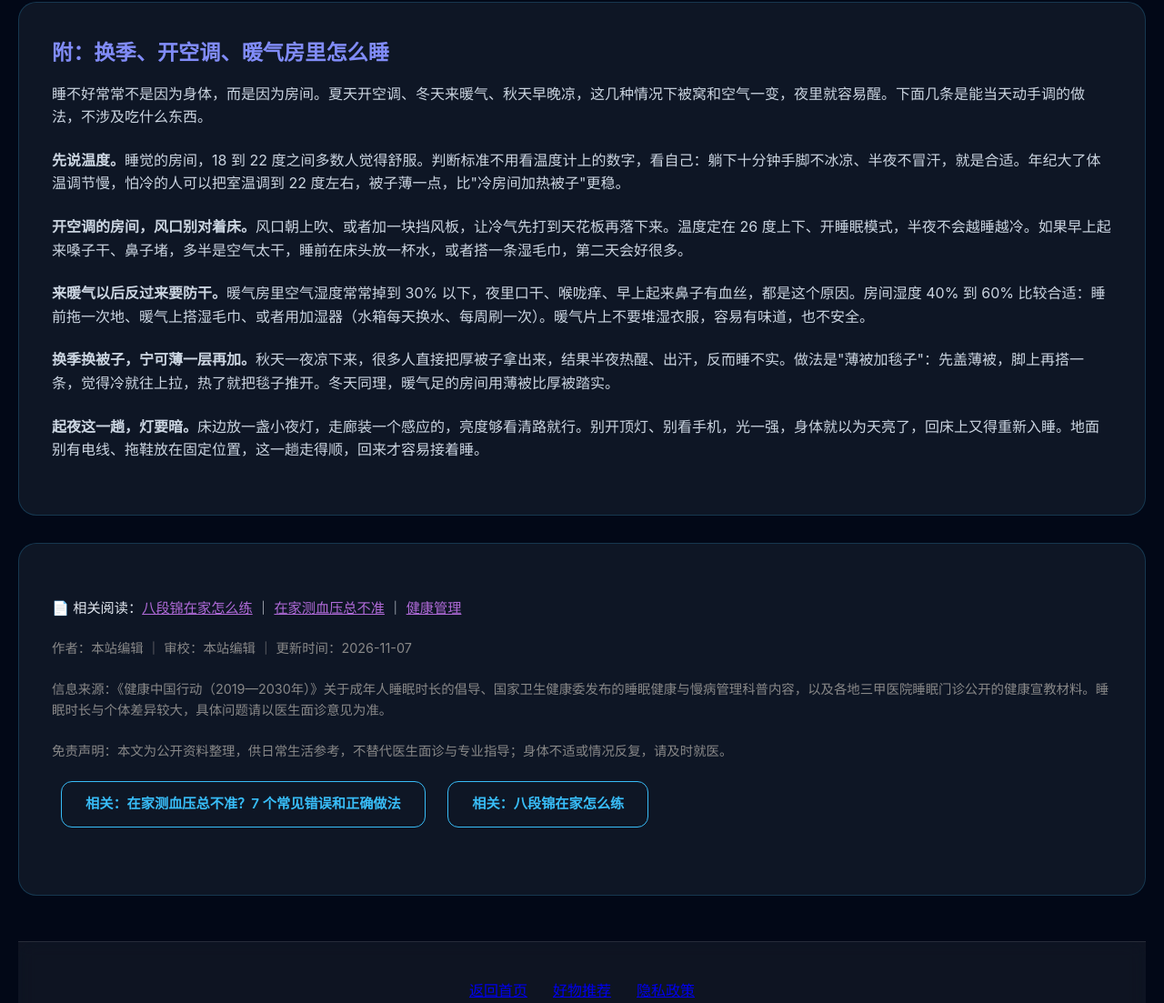
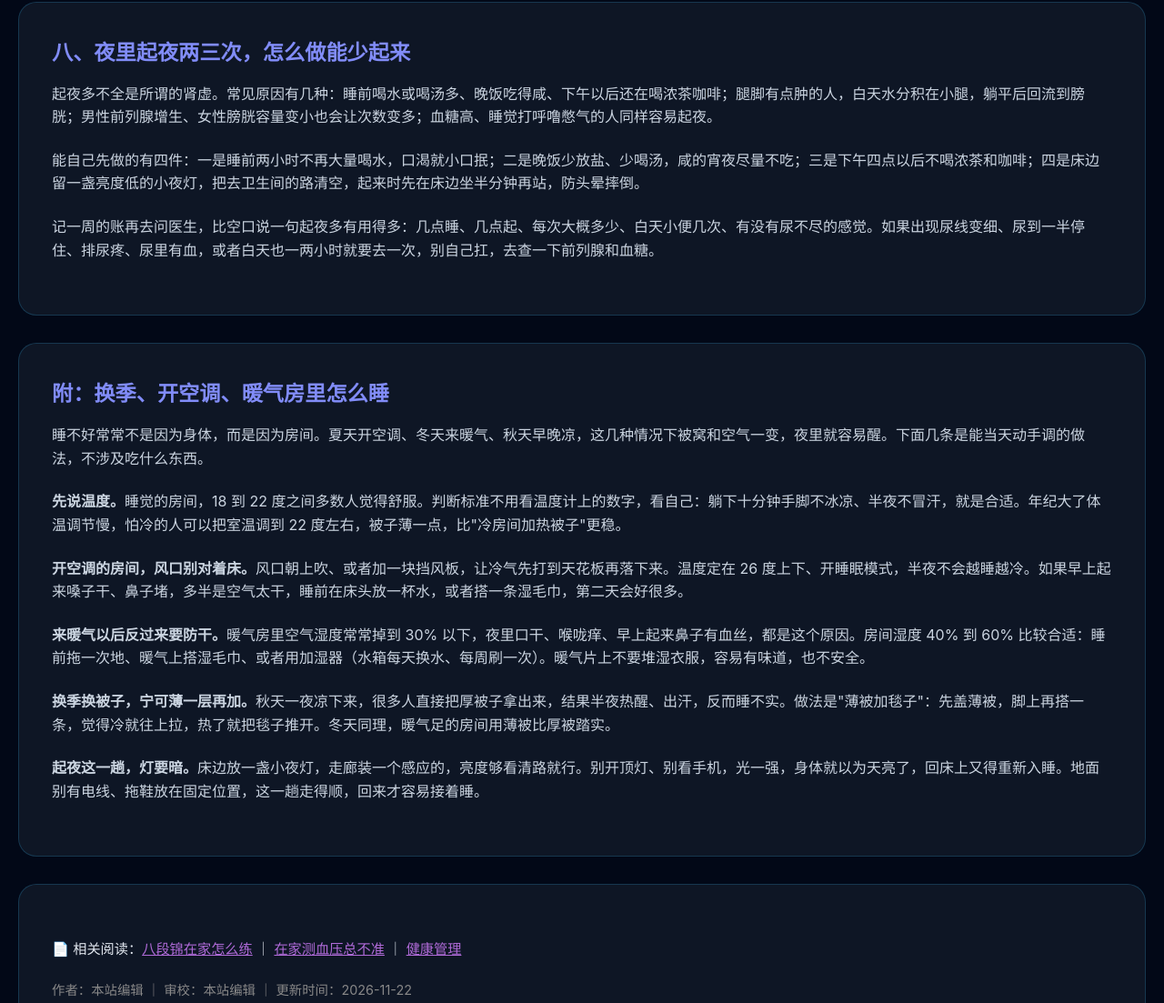
Before and after one commit to anruijie749-alt/anruijie749-alt.github.io, a plain HTML site: page article10.html in a window 1280 px wide. Shown: the part 4130-5233 px from the top of the page at 91% size. Drawn offline with nearby package versions, Linux system fonts and the light colour scheme.

Commit message:
2026-11-22 巡检：补齐 11-21 未上线的 8 页内容小节 + article10/11/12 停更补厚 + sitemap lastmod

```diff
--- a/article10.html
+++ b/article10.html
@@ -212,7 +212,14 @@
             <p class="card-desc"><strong>Q：半夜醒了要不要看手机？</strong><br>最好不要。看时间会让你开始算"还能睡几个小时"，看手机的光又会让身体以为是白天。醒了就安静躺着，或者起身听点收音机。</p>
         </section>
 
-                <section class="card">
+                        <section class="card">
+            <h2 class="card-title" id="n10">八、夜里起夜两三次，怎么做能少起来</h2>
+            <p class="card-desc">起夜多不全是所谓的肾虚。常见原因有几种：睡前喝水或喝汤多、晚饭吃得咸、下午以后还在喝浓茶咖啡；腿脚有点肿的人，白天水分积在小腿，躺平后回流到膀胱；男性前列腺增生、女性膀胱容量变小也会让次数变多；血糖高、睡觉打呼噜憋气的人同样容易起夜。</p>
+            <p class="card-desc">能自己先做的有四件：一是睡前两小时不再大量喝水，口渴就小口抿；二是晚饭少放盐、少喝汤，咸的宵夜尽量不吃；三是下午四点以后不喝浓茶和咖啡；四是床边留一盏亮度低的小夜灯，把去卫生间的路清空，起来时先在床边坐半分钟再站，防头晕摔倒。</p>
+            <p class="card-desc">记一周的账再去问医生，比空口说一句起夜多有用得多：几点睡、几点起、每次大概多少、白天小便几次、有没有尿不尽的感觉。如果出现尿线变细、尿到一半停住、排尿疼、尿里有血，或者白天也一两小时就要去一次，别自己扛，去查一下前列腺和血糖。</p>
+        </section>
+
+<section class="card">
             <h2 class="card-title" id="n9">附：换季、开空调、暖气房里怎么睡</h2>
             <p class="card-desc">睡不好常常不是因为身体，而是因为房间。夏天开空调、冬天来暖气、秋天早晚凉，这几种情况下被窝和空气一变，夜里就容易醒。下面几条是能当天动手调的做法，不涉及吃什么东西。</p>
             <p class="card-desc"><strong>先说温度。</strong>睡觉的房间，18 到 22 度之间多数人觉得舒服。判断标准不用看温度计上的数字，看自己：躺下十分钟手脚不冰凉、半夜不冒汗，就是合适。年纪大了体温调节慢，怕冷的人可以把室温调到 22 度左右，被子薄一点，比"冷房间加热被子"更稳。</p>
@@ -226,7 +233,7 @@
                     <p style="margin-top:18px;line-height:2.2;font-size:0.95rem;">
             📄 相关阅读：<a href="article11.html" style="color:#b06bd9;font-weight:400;text-decoration:underline;">八段锦在家怎么练</a> ｜ <a href="article7.html" style="color:#b06bd9;font-weight:400;text-decoration:underline;">在家测血压总不准</a> ｜ <a href="health.html" style="color:#b06bd9;font-weight:400;text-decoration:underline;">健康管理</a>
         </p>
-<p class="card-desc" style="font-size:0.9rem;color:#888;">作者：本站编辑 ｜ 审校：本站编辑 ｜ 更新时间：2026-11-07</p>
+<p class="card-desc" style="font-size:0.9rem;color:#888;">作者：本站编辑 ｜ 审校：本站编辑 ｜ 更新时间：2026-11-22</p>
             <p class="card-desc" style="font-size:0.9rem;color:#888;">信息来源：《健康中国行动（2019—2030年）》关于成年人睡眠时长的倡导、国家卫生健康委发布的睡眠健康与慢病管理科普内容，以及各地三甲医院睡眠门诊公开的健康宣教材料。睡眠时长与个体差异较大，具体问题请以医生面诊意见为准。</p>
             <p class="card-desc" style="font-size:0.9rem;color:#888;">免责声明：本文为公开资料整理，供日常生活参考，不替代医生面诊与专业指导；身体不适或情况反复，请及时就医。</p>
             <p class="card-desc" style="margin-top:18px;"><a href="article7.html" class="btn btn-outline">相关：在家测血压总不准？7 个常见错误和正确做法</a> <a href="article11.html" class="btn btn-outline" style="margin-left:10px;">相关：八段锦在家怎么练</a></p>
```
